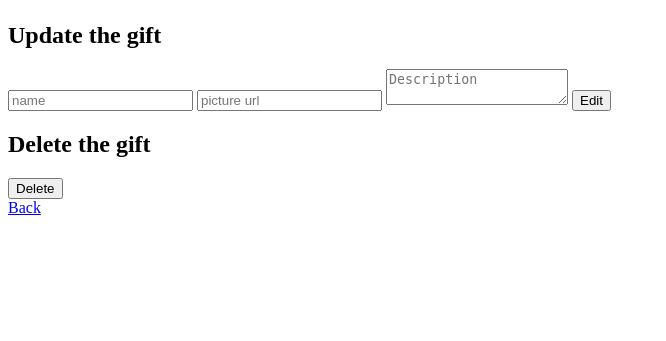
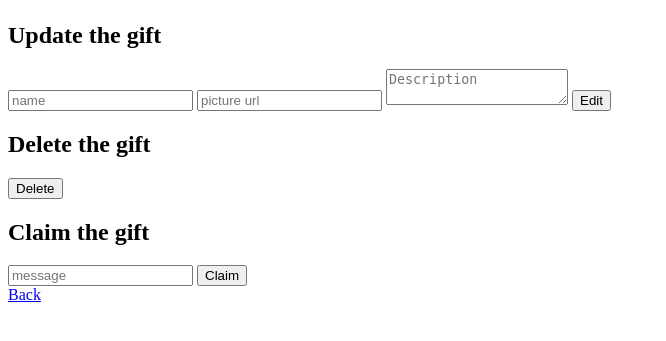
Before and after one commit to Zinston/giftr, a Flask app: template templates/gift.html in a window 1280 px wide. Shown: the part 58-399 px from the top of the page, without its empty margins (0-666 px from the left). Run offline with Flask 2, Linux system fonts and the light colour scheme; the template is opened without the code that fills it, so the values that code supplies are empty.

Commit message:
Fix bugs with arguments in claims functions.

```diff
--- a/templates/gift.html
+++ b/templates/gift.html
@@ -35,6 +35,14 @@
 	    </form>
 	</section>
 
+	<section id="claim">
+		<h2>Claim the gift</h2>
+		<form method="POST" action="{{ url_for('add_claim', g_id=gift.id) }}">
+			<input type='text' name='message' placeholder='message' value='{{ gift.message }}'>
+			<input type='submit' value="Claim">
+		</form>
+	</section>
+
 	<section id="back">
 		<a href="{{ url_for('get_gifts') }}">Back</a>
 	</section>
--- a/views.py
+++ b/views.py
@@ -118,31 +118,34 @@ def add_claim(g_id):
     c.commit()
 
     return redirect(url_for('get_claim_byid',
+                            g_id=g_id,
                             c_id=claim.id))
 
 
 @app.route('/gifts/<int:g_id>/claims/<int:c_id>', methods=['GET'])
 def get_claim_byid(g_id, c_id):
-    claim = c.query(Claim).filter_by(claim_id=c_id).first()
+    claim = c.query(Claim).filter_by(id=c_id).first()
 
     return jsonify(claim)
 
 
 @app.route('/gifts/<int:g_id>/claims/<int:c_id>/edit', methods=['POST'])
 def edit_claim(g_id, c_id):
-    claim = c.query(Claim).filter_by(claim_id=c_id).first()
+    claim = c.query(Claim).filter_by(id=c_id).first()
 
     claim.message = request.form.get('message')
 
     c.add(claim)
     c.commit()
 
-    return redirect(url_for('get_claim_byid', c_id=c_id))
+    return redirect(url_for('get_claim_byid',
+                            g_id=g_id,
+                            c_id=c_id))
 
 
 @app.route('/gifts/<int:g_id>/claims/<int:c_id>/delete', methods=['POST'])
 def delete_claim(g_id, c_id):
-    claim = c.query(Claim).filter_by(claim_id=c_id).first()
+    claim = c.query(Claim).filter_by(id=c_id).first()
 
     c.delete(claim)
     c.commit()
```
